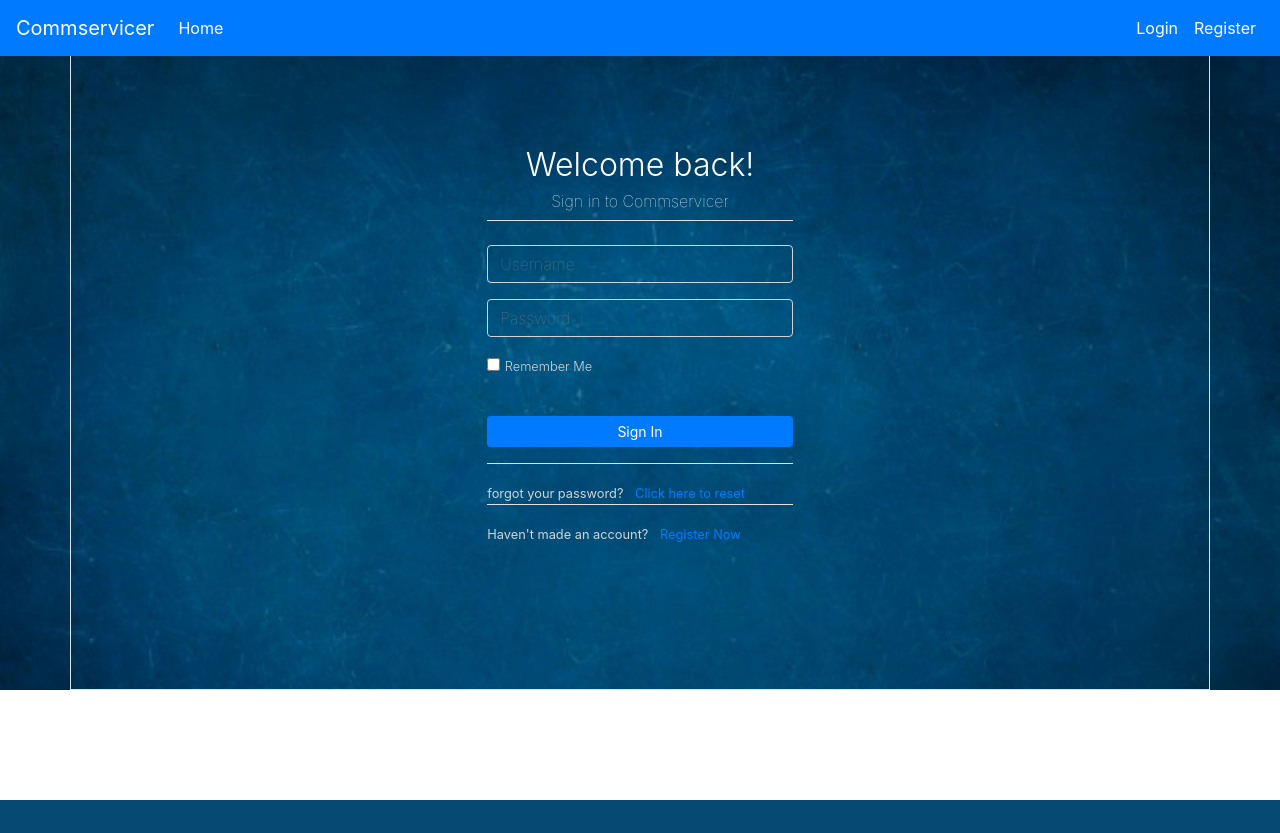
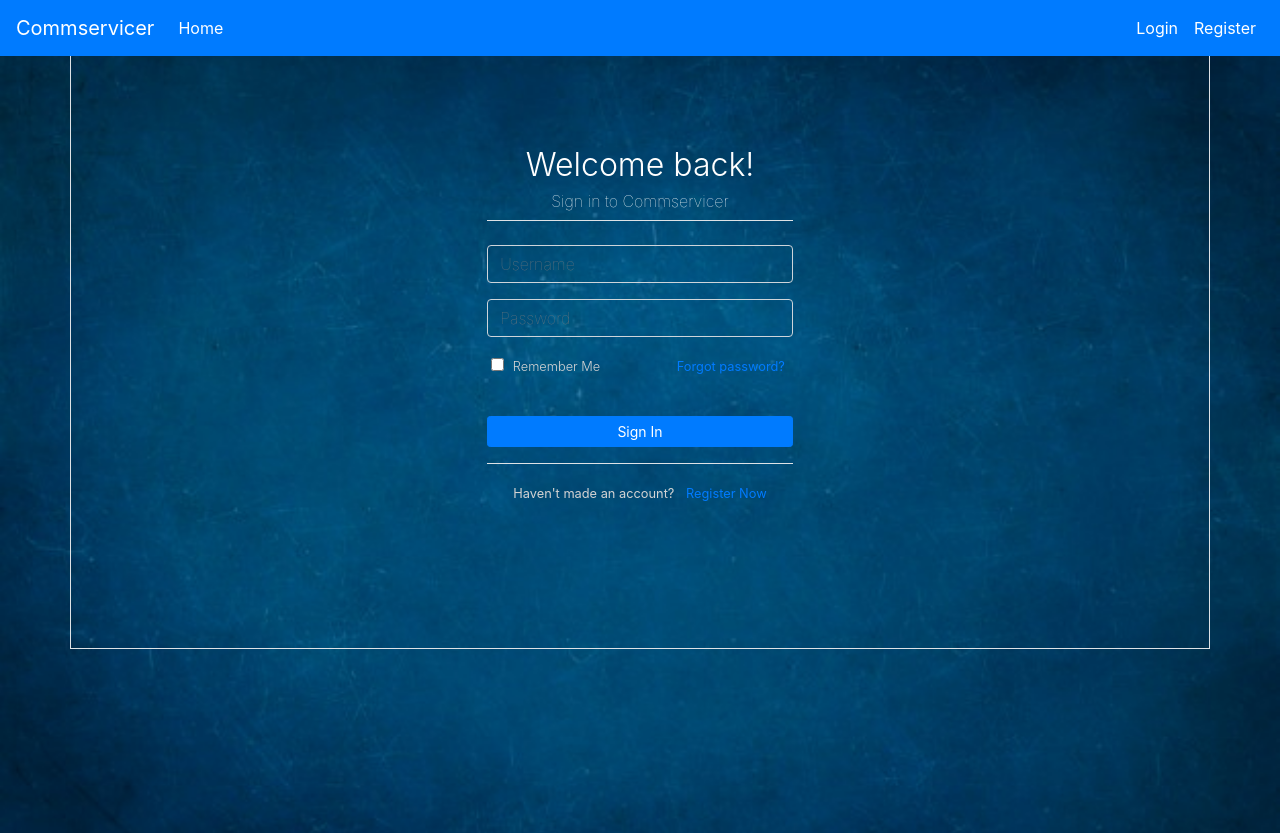
Before and after one commit to rioadinugraha/FlaskTestingWeb, a Flask app: page /login in a window 1280 px wide. Before the commit the page ends 800 px from the top, so only its background shows below. Run offline with Flask 2, Linux system fonts and the light colour scheme; some libraries are stand-ins or nearby versions.

Commit message:
minor html changes

```diff
--- a/app/templates/login.html
+++ b/app/templates/login.html
@@ -1,7 +1,7 @@
 {% extends "base.html" %}
 {% block content %}
 <div class="view" style="background-image: url('static/images/bluebg.jpg'); background-size: cover;
-                        -webkit-background-size: cover; -moz-background-size: cover; -o-background-size: cover;">
+                        -webkit-background-size: cover; -moz-background-size: cover; -o-background-size: cover; height: 100%; width: 100%; position: absolute;">
      <div class="container pt-5 pb-5 border">
         <div class="jumbotron col-md-4 mx-auto" style="background:transparent;">
             <form method="POST" action="" novalidate>
@@ -26,19 +26,18 @@
                     {% endfor %}
                 </div>
                 <div class="form-group">
-                    {{ form.remember_me() }} {{ form.remember_me.label(class="form-control-label small font-weight-light", style="color:lightgray;") }}
+                    {{ form.remember_me(class="ml-1") }} {{ form.remember_me.label(class="form-control-label small font-weight-light ml-1", style="color:lightgray;") }}
+                    <small style="color:lightgray;">
+                        <a class="pl-5 ml-4" href="{{ url_for('reset_password_request') }}">Forgot password?</a>
+                    </small>
                 </div>
+
               </fieldset>
               <div class="form-group">
                 {{ form.submit(class="btn btn-sm btn-primary btn-block") }}
               </div>
             </form>
-            <div class="border-top pt-3">
-                <small style="color:lightgray;">
-                    forgot your password? <a class="ml-2" href="{{ url_for('reset_password_request') }}">Click here to reset</a>
-                </small>
-            </div>
-            <div class="border-top pt-3">
+            <div class="border-top pt-3 text-center">
                 <small style="color:lightgray;">
                     Haven't made an account? <a class="ml-2" href="{{ url_for('register') }}">Register Now</a>
                 </small>
--- a/app/templates/make_event.html
+++ b/app/templates/make_event.html
@@ -1,7 +1,7 @@
 {% extends "base.html" %}
 {% block content %}
 <div class="view" style="background-image: url('static/images/bluebg.jpg'); background-size: cover;
-                        -webkit-background-size: cover; -moz-background-size: cover; -o-background-size: cover;">
+                        -webkit-background-size: cover; -moz-background-size: cover; -o-background-size: cover; height: 100%; width: 100%; position: absolute;">
      <div class="container pt-5 pb-5 border">
         <div class="jumbotron col-md-4 mx-auto" style="background:transparent;">
             <form method="POST" action="" novalidate>
@@ -20,7 +20,7 @@
 
                 </div>
                 <div class="form-group">
-                    {{ form.start_time(type="datetime-local", class="form-control form-control-md font-weight-lighter", placeholder="Start Time", style="background-color:transparent !important; color:white;",inputtype = "text") }}
+                    {{ form.start_time(type="datetime-local", class="form-control form-control-md font-weight-lighter", placeholder="Start Time", style="background-color:transparent !important; color:white;") }}
 
                 </div>
                 <div class="form-group">
--- a/app/templates/register.html
+++ b/app/templates/register.html
@@ -1,7 +1,7 @@
 {% extends "base.html" %}
 {% block content %}
 <div class="view" style="background-image: url('static/images/bluebg.jpg'); background-size: cover;
-                        -webkit-background-size: cover; -moz-background-size: cover; -o-background-size: cover;">
+                        -webkit-background-size: cover; -moz-background-size: cover; -o-background-size: cover; height: 100%; width: 100%; position: absolute;">
 <div class="container-sm pt-5 border">
     <div class="jumbotron col-md-4 mx-auto" style="background:transparent;">
         <form method="POST" action="">
@@ -40,7 +40,7 @@
             {{ form.submit(class="btn btn-sm btn-primary btn-block") }}
           </div>
         </form>
-        <div class="border-top pt-3">
+        <div class="border-top pt-3 text-center">
             <small style="color:lightgray;">
                 Already have an account? <a class="ml-2" href="{{ url_for('login') }}">Log in</a>
             </small>
```
Also changed, not shown: app.db.
